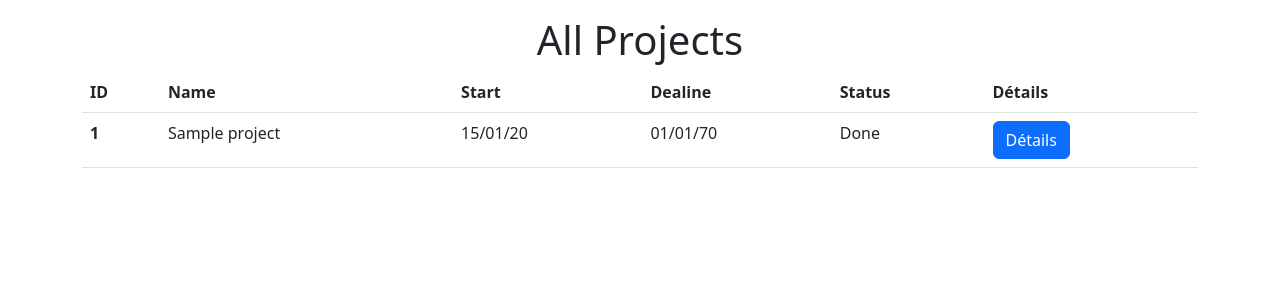
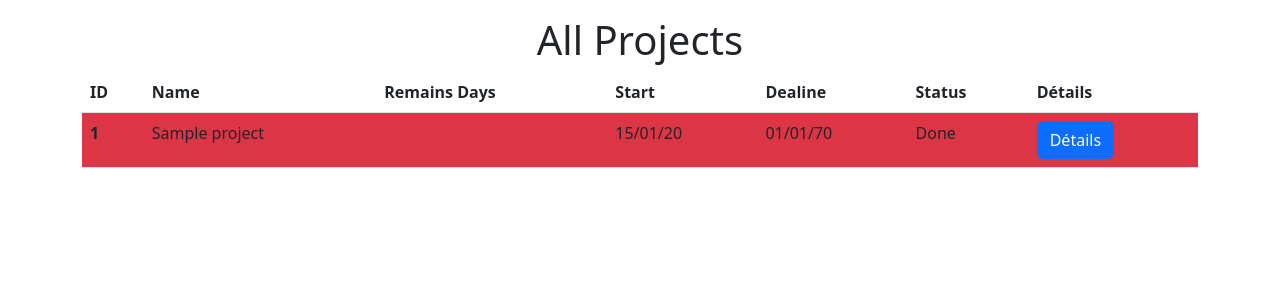
Before and after one commit to UltraViolet33/projects-manager-php, a PHP site: page /allProjects.php in a window 1280 px wide. Shown: the part 56-356 px from the top of the page. Run offline with PHP 8.4, Linux system fonts and the light colour scheme; tables that the repository leaves empty or names only in its code hold one stand-in row (values such as "Sample post").

Commit message:
display bg-colors

```diff
--- a/allProjects.php
+++ b/allProjects.php
@@ -17,6 +17,7 @@ $allProjects = $project->getAllProjects();
                         <tr>
                             <th scope="col">ID</th>
                             <th scope="col">Name</th>
+                            <th scope="col">Remains Days</th>
                             <th scope="col">Start</th>
                             <th scope="col">Dealine</th>
                             <th scope="col">Status</th>
@@ -29,15 +30,24 @@ $allProjects = $project->getAllProjects();
                             $date = date('d/m/y', strtotime($project->created_at));
                             $status = $project->is_done ? "Done" : "Not done yet";
                             ?>
-                            <tr>
+                            <?php if ($project->remains_days <= 7 && $project->remains_days >= 1) : ?>
+                                <tr class="bg-warning">
+                                <?php elseif ($project->remains_days <= 0) : ?>
+                                <tr class="bg-danger">
+                                <?php elseif ($project->is_done) : ?>
+                                <tr class="bg-success">
+                                <?php else : ?>
+                                <tr>
+                                <?php endif; ?>
                                 <th scope="row"><?= $project->id_project ?></th>
                                 <td><?= $project->name ?></td>
+                                <td><?= $project->remains_days ?></td>
                                 <td><?= $date ?></td>
                                 <td><?= $deadline ?></td>
                                 <td><?= $status ?></td>
                                 <td><a href="./details.php?id=<?= $project->id_project ?>" class="btn btn-primary">Détails</a></td>
-                            </tr>
-                        <?php endforeach; ?>
+                                </tr>
+                            <?php endforeach; ?>
                     </tbody>
                 </table>
             <?php else : ?>
--- a/core/classes/Project.class.php
+++ b/core/classes/Project.class.php
@@ -75,24 +75,9 @@ class Project
         return $result;
     }
 
-    // private function validatePost(array $dataPost): bool
-    // {
-    //     foreach ($dataPost as $data) {
-    //         if (!isset($_POST[$data])) {
-    //             return false;
-    //         }
-
-    //         if (empty($_POST[$data])) {
-    //             return false;
-    //         }
-    //     }
-
-    //     return true;
-    // }
-
     public function getAllProjects()
     {
-        $sql = "SELECT * FROM projects ORDER BY created_at DESC";
+        $sql = "SELECT *, DATEDIFF(deadline, NOW()) AS remains_days FROM projects ORDER BY remains_days ASC";
         return $this->con->read($sql);
     }
 
@@ -153,7 +138,7 @@ class Project
 
     public function getSingleProject(int $id)
     {
-        $sql = "SELECT * FROM projects WHERE id_project = :id_project";
+        $sql = "SELECT *, DATEDIFF(deadline, NOW()) AS remains_days FROM projects WHERE id_project = :id_project";
         return $this->con->read($sql, ['id_project' => $id], true);
     }
 
--- a/details.php
+++ b/details.php
@@ -27,6 +27,7 @@ $deadline = date('d/m/y', strtotime($singleProject->deadline));
         <div class="col-12">
             <p>Name : <?= $singleProject->name ?> </p>
             <p>Description : <?= $singleProject->description ?> </p>
+            <p>Remaining days : <?= $singleProject->remains_days ?> </p>
             <p>Status : <?= $singleProject->is_done ? "Done" : "Not done yet" ?></p>
             <p>Date begining : <?= $singleProject->created_at ?> </p>
             <p>Deadline : <?= $singleProject->deadline ?> </p>
```
